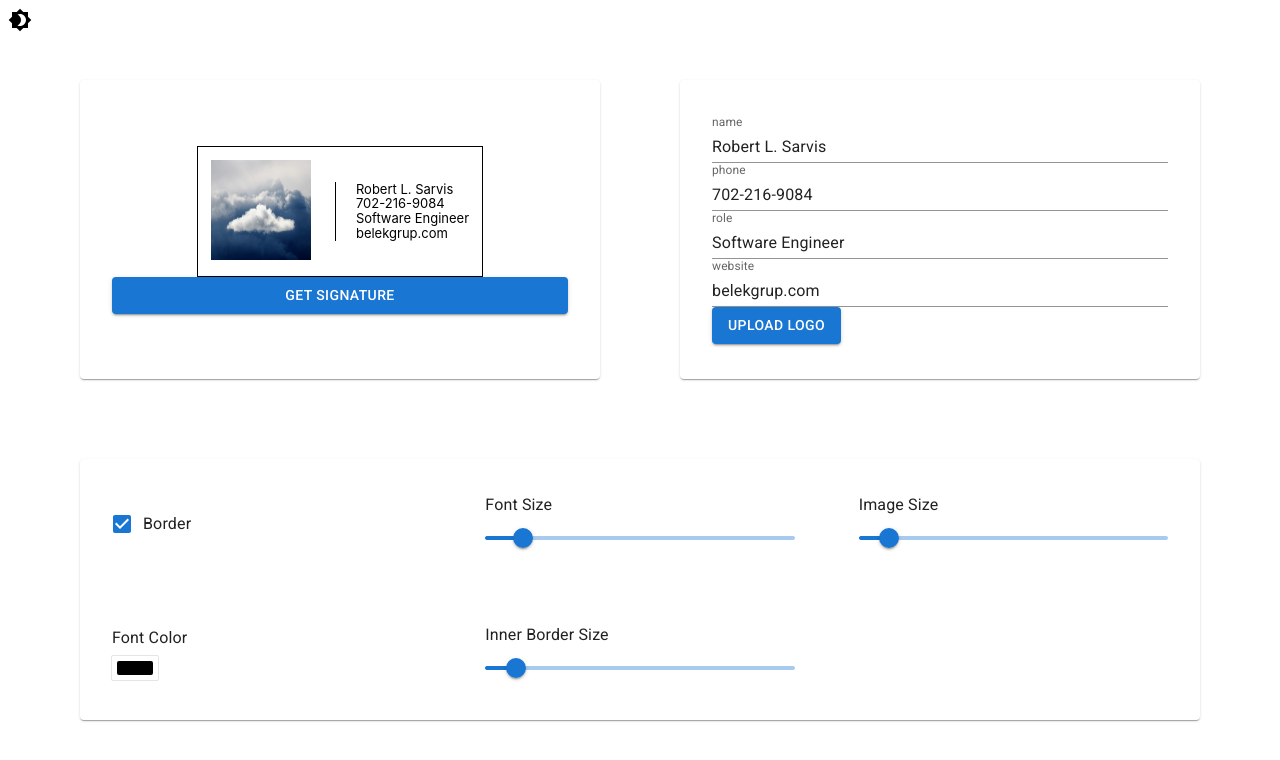
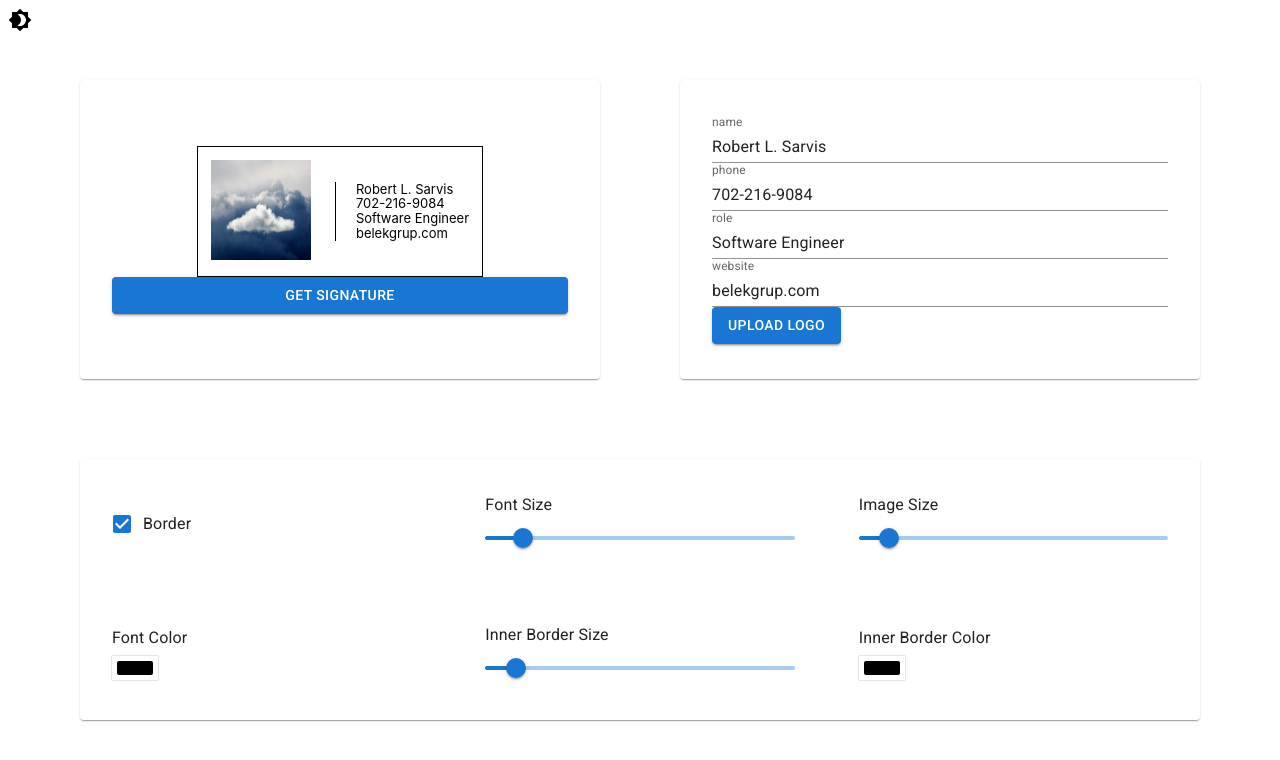
Before and after one commit to MatanAvneri/oms, a React (Vite) app: page / in a window 1280 px wide. Shown: the top 760 px of the page. Built offline with nearby package versions, Linux system fonts and the light colour scheme.

Commit message:
add inner border color (#5)

```diff
--- a/src/components/EmailPreview.tsx
+++ b/src/components/EmailPreview.tsx
@@ -25,7 +25,7 @@ const Image = styled.img<StyleProps>`
 `;
 
 const DataSection = styled.div<StyleProps>`
-  border-left: ${(props) => props.emailStyles.fontColor} solid
+  border-left: ${(props) => props.emailStyles.innerBorderColor} solid
     ${(props) => props.emailStyles.innerBorderSize}px;
   color: ${(props) => props.emailStyles.fontColor};
   padding-left: 20px;
@@ -57,6 +57,7 @@ const Preview = React.forwardRef<HTMLTableElement>((_props, ref) => {
     fontColor: styles.fontColor,
     isBorder: styles.isBorder,
     innerBorderSize: styles.innerBorderSize,
+    innerBorderColor: styles.innerBorderColor,
   };
 
   return (
--- a/src/components/EmailStyles.tsx
+++ b/src/components/EmailStyles.tsx
@@ -89,6 +89,16 @@ const EmailStyles: React.FC = () => {
           aria-labelledby="innerBorderSize-slider"
         />
       </div>
+      <div>
+        <Typography id="colorPicker" gutterBottom>
+          Inner Border Color
+        </Typography>
+
+        <ColorPicker
+          color={styles.innerBorderColor}
+          onChange={(value) => setStyle({ innerBorderColor: value.hex })}
+        />
+      </div>
     </Container>
   );
 };
--- a/src/useStore.ts
+++ b/src/useStore.ts
@@ -24,6 +24,7 @@ export interface SupportedStyles {
   fontColor: string;
   isBorder: boolean;
   innerBorderSize: number;
+  innerBorderColor: string;
 }
 
 interface AppState {
@@ -69,6 +70,7 @@ const useStore = create<AppState>(
       innerBorderSize: 1,
       imageSize: 100,
       fontColor: "#000",
+      innerBorderColor: "#000",
       isBorder: true,
     },
     setStyle: (values) =>
```
